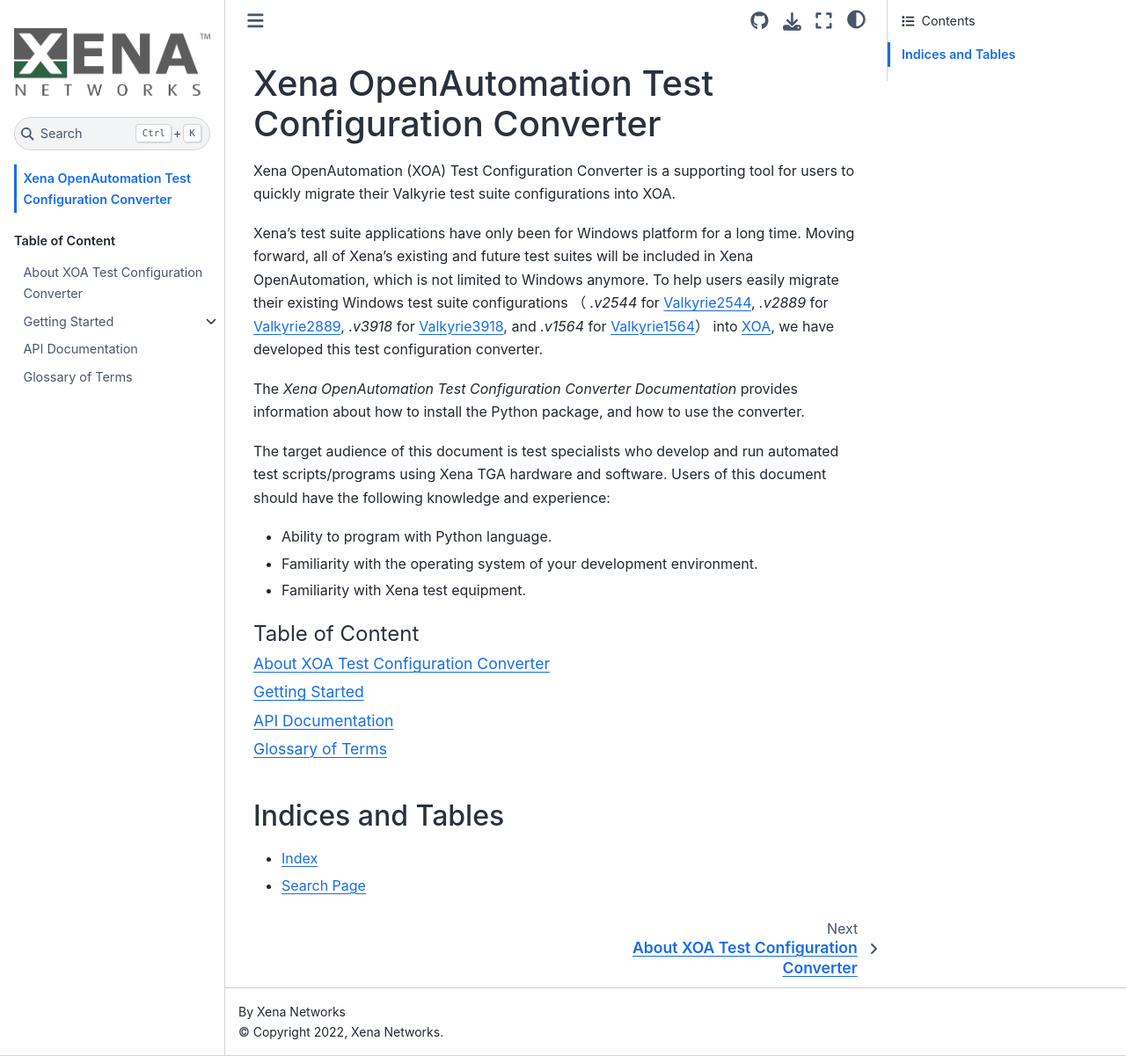
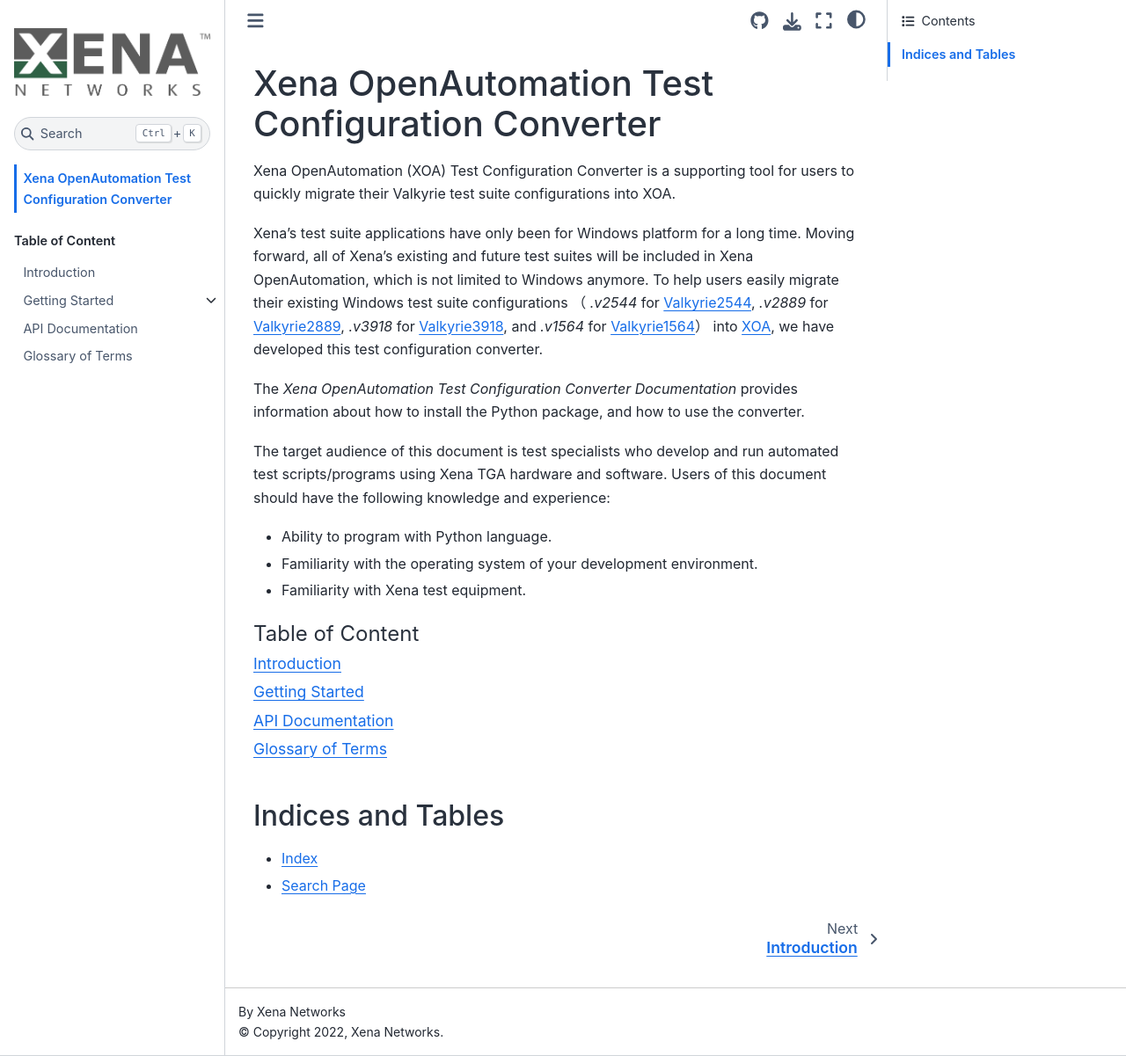
Before and after one commit to xenanetworks/open-automation-config-converter, a Sphinx documentation site: the page built from docs/source/index.rst, in a window 1280 px wide and 1201 px high. Shown: the whole window at 88% size. Built offline with Sphinx 7.4.7 and the Sphinx Book theme 1.1.4, drawn with Linux system fonts in a browser that asks for light colours.

Commit message:
Rename Introduction

```diff
--- a/docs/source/index.rst
+++ b/docs/source/index.rst
@@ -18,7 +18,7 @@
 	:maxdepth: 1
 	:caption: Table of Content
 
-	introduction/about_xoa_converter
+	introduction
 	getting_started/index
 	api_doc
 	glossary
--- a/docs/source/introduction/about_xoa_converter.rst
+++ b/docs/source/introduction.rst
@@ -1,4 +1,4 @@
-About XOA Test Configuration Converter
+Introduction
 =========================================
 
 Xena's test suite applications have only been for Windows platform for a long time. Moving forward, all of Xena's existing and future test suites will be included in Xena OpenAutomation, which is not limited to Windows anymore.
```
